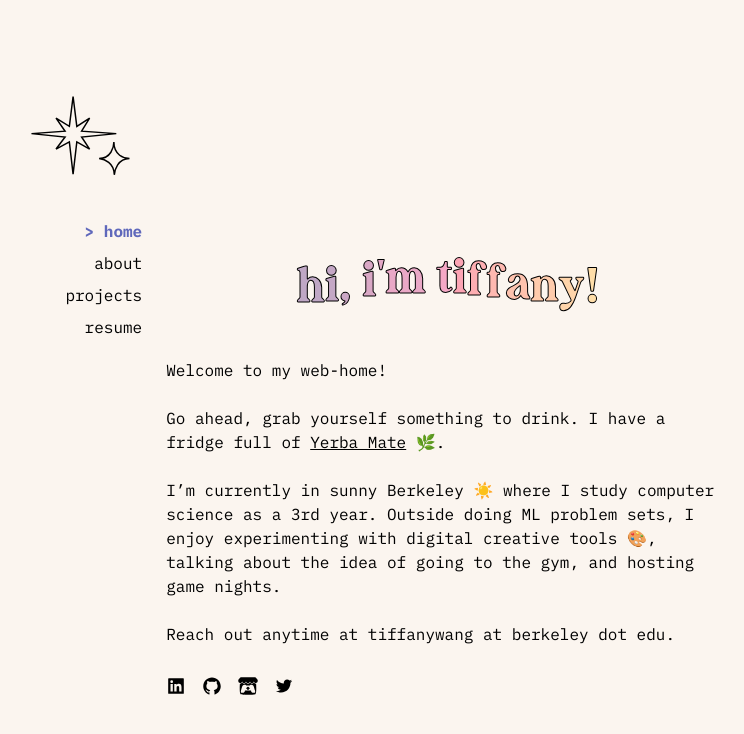
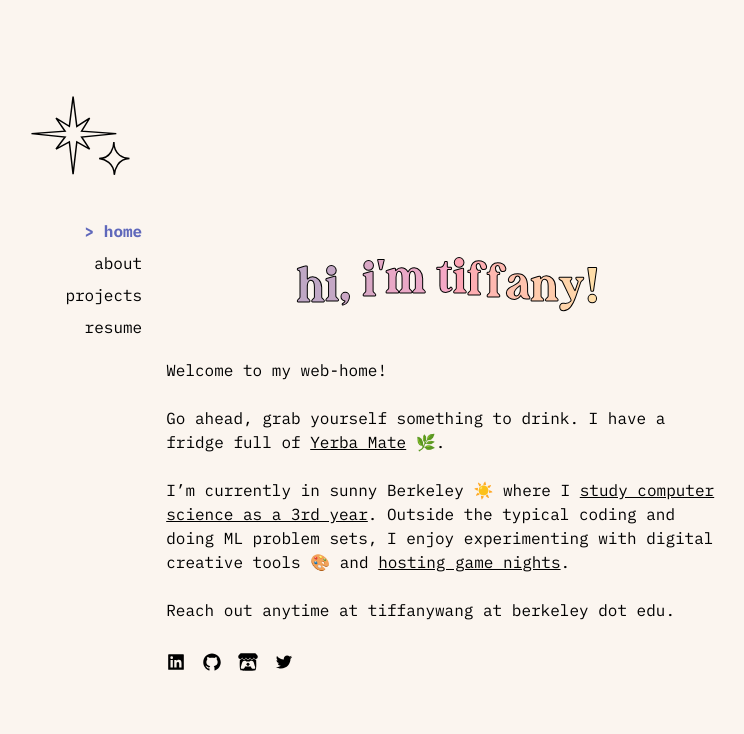
Before and after one commit to cnnmon/tiffanywang, a Next.js app: page / in a window 1280 px wide. Shown: the top 734 px of the page, without its empty margins (265-1009 px from the left). Built offline with nearby package versions, Linux system fonts and the light colour scheme.

Commit message:
make it more madlibby

```diff
--- a/pages/index.jsx
+++ b/pages/index.jsx
@@ -2,11 +2,24 @@ import { useEffect, useState } from 'react'
 import { AiFillLinkedin, AiFillGithub, AiOutlineTwitter } from 'react-icons/ai';
 import { FaItchIo } from 'react-icons/fa';
 
+const words = {
+  drinks: ['yakult', 'chrysanthemum tea', 'Yerba Mate', 'La Croix', 'Cholula hot sauce'],
+  do: ['study computer science as a 3rd year', 'purchase an unhealthy amount of boba', 'shout "Go Bears!" occasionally', 'play DDR at the MLK student building'],
+  hobbies: ['hosting game nights', 'singing my heart out at karaoke', 'cooking upscaled instant noodles', 'talking about the idea of going to the gym']
+}
+const drinksEmoji = ['🍓', '🧃', '🌿', '🍊', '🌶️']
+const greeting = 'hi, i\'m tiffany!'
+
 function Home() {
-  const drinksEmoji = ['🍓', '🧃', '🌿', '🍊', '🌶️']
-  const drinks = ['yakult', 'chrysanthemum tea', 'Yerba Mate', 'La Croix', 'Cholula hot sauce']
-  const [drinkIndex, setDrinkIndex] = useState(0)
-  const greeting = 'hi, i\'m tiffany!'
+  // generate initial state for words dictionary
+  const initialWordsState = Object.fromEntries(Object.keys(words).map(key => [key, 0]));
+  const [wordsState, setWordsState] = useState(initialWordsState)
+
+  useEffect(() => {
+    // set drink to random
+    const randomDrinkIndex = Math.floor(Math.random() * words.drinks.length)
+    setWordsState({...wordsState, drinks: randomDrinkIndex})
+  }, [])
 
   let greetingCharacters = []
   for (let i = 0; i < greeting.length; i++) {
@@ -14,9 +27,20 @@ function Home() {
     greetingCharacters.push(char == ' ' ? '\u00A0' : char)
   }
 
-  useEffect(() => {
-    setDrinkIndex(Math.floor(Math.random() * drinks.length))
-  }, [])
+  function incrementWords(key) {
+    const index = wordsState[key]
+    const length = words[key].length
+    const nextIndex = (index + 1) % length
+    setWordsState({...wordsState, [key]: nextIndex})
+  }
+
+  function PlayLink({ type }) {
+    return (
+      <a className="link" onClick={() => incrementWords(type)}>
+        {words[type][wordsState[type]]}
+      </a>
+    )
+  }
 
   return (
     <>
@@ -29,12 +53,10 @@ function Home() {
         Welcome to my web-home!
         <br /><br/>
         Go ahead, grab yourself something to drink. I have a fridge full of{' '}
-        <a className="link" onClick={() => setDrinkIndex((drinkIndex + 1) % drinks.length)}>
-          {drinks[drinkIndex]}
-        </a>
-        {' '}{drinksEmoji[drinkIndex]}.
+        <PlayLink type="drinks" />
+        {' '}{drinksEmoji[wordsState['drinks']]}.
         <br /><br />
-        I’m currently in sunny Berkeley ☀️ where I study computer science as a 3rd year. Outside doing ML problem sets, I enjoy experimenting with digital creative tools 🎨, talking about the idea of going to the gym, and hosting game nights.
+        I’m currently in sunny Berkeley ☀️ where I <PlayLink type="do" />. Outside the typical coding and doing ML problem sets, I enjoy experimenting with digital creative tools 🎨 and <PlayLink type="hobbies" />.
         <br /><br />
         Reach out anytime at tiffanywang at berkeley dot edu.
         <br /><br />
--- a/pages/projects.jsx
+++ b/pages/projects.jsx
@@ -31,7 +31,7 @@ function Projects() {
   return (
     <>
       <p>✧･ﾟ: *✧･ﾟ:*</p>
-      <p>A gallery of projects I've worked on.</p>
+      <p>My gallery of things. Take a look around!</p>
       <div className="flex flex-col gap-4 mt-4">
         {sections.map((section, index) => <Section key={index} section={section} />)}
       </div>
```
